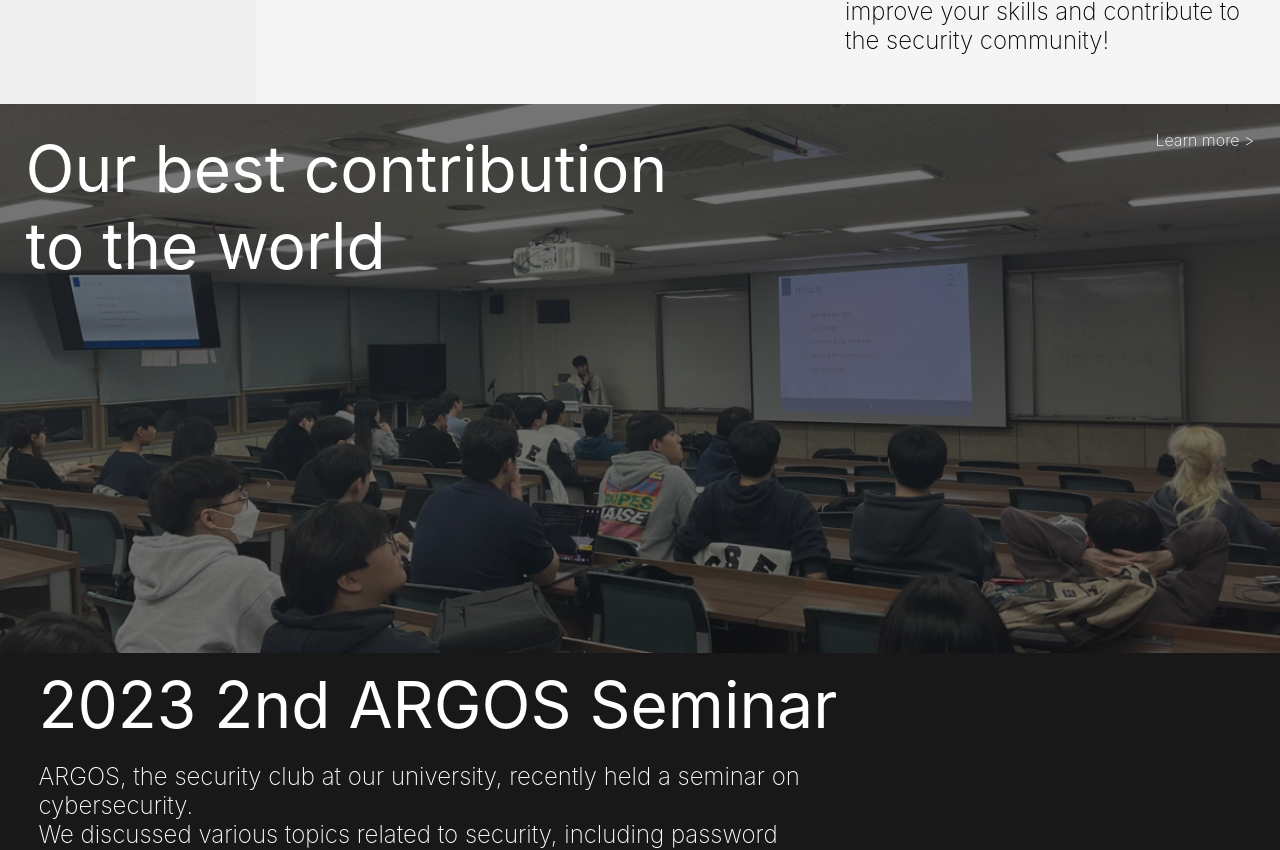
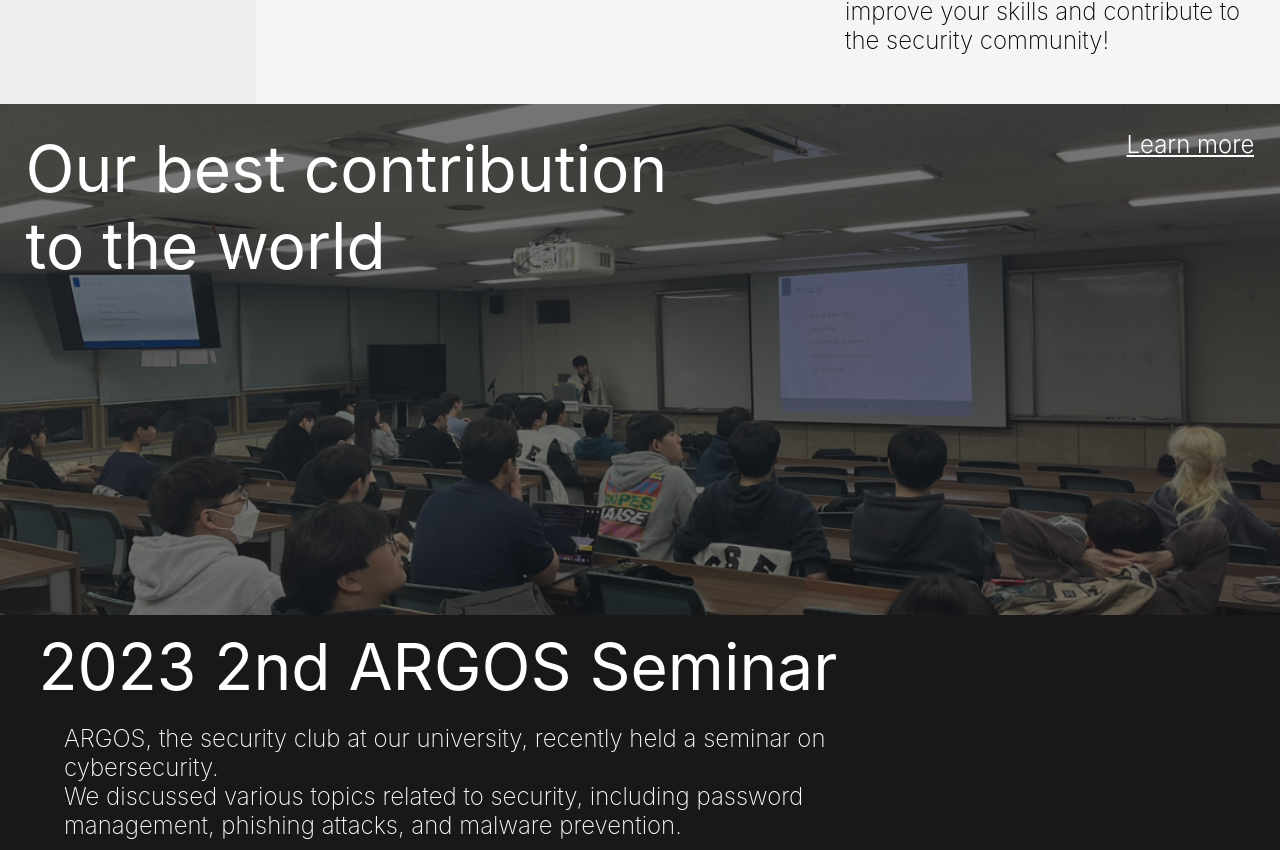
Before and after one commit to 4RG0S/2023-Spring-Homeless, a React (Create React App) app: page / in a window 1280 px wide. Shown: the part 696-1546 px from the top of the page. Built offline with nearby package versions, Linux system fonts and the light colour scheme.

Commit message:
fix: font bold 및 크기 수정

```diff
--- a/src/ui/home/home_notice/HomeNotice.tsx
+++ b/src/ui/home/home_notice/HomeNotice.tsx
@@ -41,13 +41,12 @@
           <Link
             to={DUMMY_NOTICE.url}
             style={{
-              color: "white",
-              fontWeight: 200,
-              textDecoration: "none",
-              cursor: "pointer"
+              fontWeight: 300,
+              textDecorationColor: "white",
+              cursor: "pointer",
             }}
           >
-            Learn more &gt;
+            <ResponsiveText width={["100%", "100%", "100%"]} fontSize="Small" {...{color: "white", margin: "0"}}>Learn more</ResponsiveText>
           </Link>
         </DivideContainer>
       </DivideContainer>
@@ -63,7 +62,7 @@
           fontWeight={200}
           color="white"
           {...{ whiteSpace: "pre-line" }}
-          {...{ margin: "2% 3%", marginTop: "0.5%" }}
+          {...{ margin: "5% 5%", marginTop: "0.5%" }}
         >
           {DUMMY_NOTICE.content.split(". ").map((sentence, index) =>
             index !== DUMMY_NOTICE.content.split(". ").length - 1 ? sentence + ". " : sentence
```
